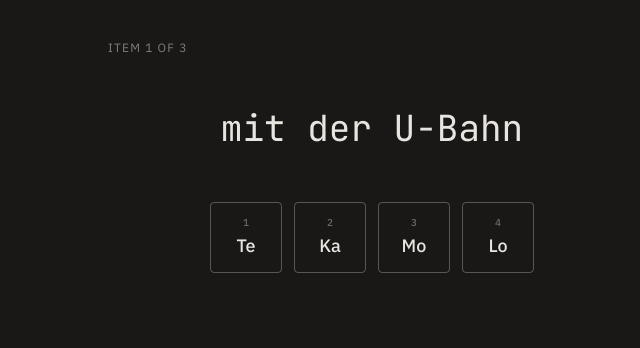
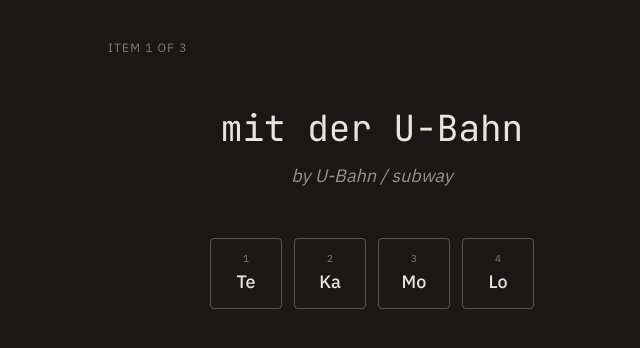
Before and after one commit to AleHundred/deutsch-lernen, a React (Vite) app: page / in a window 1280 px wide. Both pictures are taken after a click on the button "Start". Shown: the top 348 px of the page, without its empty margins (268-908 px from the left). Built offline with nearby package versions, Linux system fonts and the light colour scheme.

Commit message:
ui: show gloss under phrase in drill prompt

```diff
--- a/src/drills/generators/slotClassification.ts
+++ b/src/drills/generators/slotClassification.ts
@@ -4,6 +4,7 @@ export type Slot = "Te" | "Ka" | "Mo" | "Lo";
 
 export interface SlotClassificationPrompt {
   phrase: string;
+  gloss?: string;
   options: readonly ["Te", "Ka", "Mo", "Lo"];
   correctAnswer: Slot;
   subtype: string;
@@ -24,6 +25,7 @@ export function generateSlotClassification(
 
   const params = item.params as {
     phrase: string;
+    gloss?: string;
     correctSlot: Slot;
     subtype: string;
     disambiguationNote?: string;
@@ -32,6 +34,7 @@ export function generateSlotClassification(
 
   return {
     phrase: params.phrase,
+    ...(params.gloss && { gloss: params.gloss }),
     options: SLOT_OPTIONS,
     correctAnswer: params.correctSlot,
     subtype: params.subtype,
--- a/src/ui/DrillPrompt.tsx
+++ b/src/ui/DrillPrompt.tsx
@@ -3,14 +3,22 @@ import type { Slot } from "../drills/generators/slotClassification";
 
 interface Props {
   phrase: string;
+  gloss?: string;
   onAnswer: (slot: Slot) => void;
 }
 
-export function DrillPrompt({ phrase, onAnswer }: Props) {
+export function DrillPrompt({ phrase, gloss, onAnswer }: Props) {
   return (
     <div className="flex flex-col items-center gap-12">
-      <div className="font-mono text-4xl text-center leading-snug">
-        {phrase}
+      <div className="flex flex-col items-center">
+        <div className="font-mono text-4xl text-center leading-snug">
+          {phrase}
+        </div>
+        {gloss && (
+          <div className="text-lg italic text-text/60 mt-2 text-center">
+            {gloss}
+          </div>
+        )}
       </div>
       <SlotButtons onAnswer={onAnswer} />
     </div>
--- a/src/ui/DrillSession.tsx
+++ b/src/ui/DrillSession.tsx
@@ -80,11 +80,22 @@ export function DrillSession() {
       </div>
 
       {result === null ? (
-        <DrillPrompt phrase={prompt.phrase} onAnswer={handleAnswer} />
+        <DrillPrompt
+          phrase={prompt.phrase}
+          gloss={prompt.gloss}
+          onAnswer={handleAnswer}
+        />
       ) : (
         <div className="flex flex-col items-center gap-10">
-          <div className="font-mono text-4xl text-center leading-snug">
-            {prompt.phrase}
+          <div className="flex flex-col items-center">
+            <div className="font-mono text-4xl text-center leading-snug">
+              {prompt.phrase}
+            </div>
+            {prompt.gloss && (
+              <div className="text-lg italic text-text/60 mt-2 text-center">
+                {prompt.gloss}
+              </div>
+            )}
           </div>
           <SlotButtons
             onAnswer={() => {}}
```
